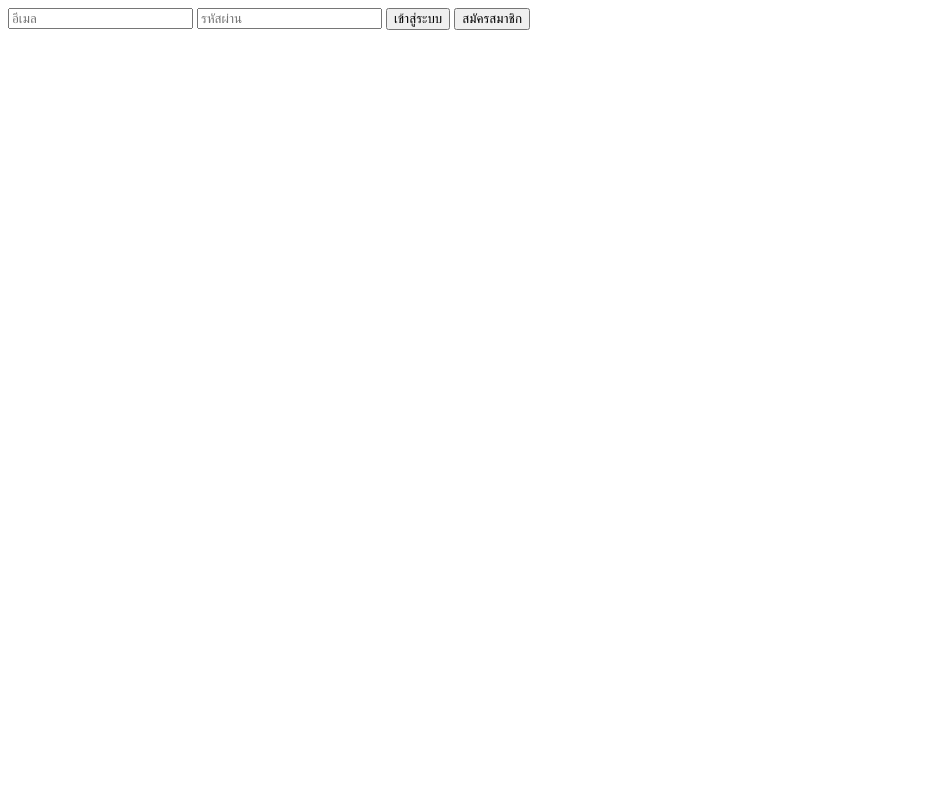
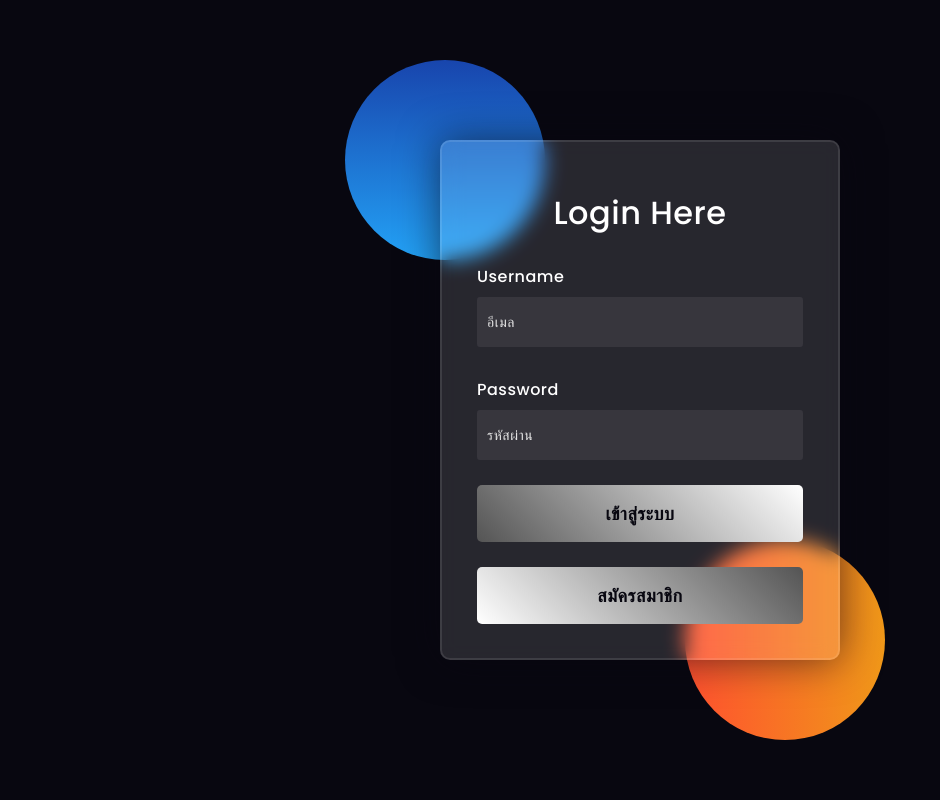
Before and after one commit to Masahiro-No/Web_from_Flask, a Flask app: page /login in a window 1280 px wide. Shown: the whole page, without its empty margins (0-940 px from the left). Run offline with Flask 3, Linux system fonts and the light colour scheme.

Commit message:
decorate login page

```diff
--- a/templates/login.html
+++ b/templates/login.html
@@ -1,6 +1,166 @@
-<form method="POST">
-    <input type="email" name="email" placeholder="อีเมล" required>
-    <input type="password" name="password" placeholder="รหัสผ่าน" required>
-    <button type="submit">เข้าสู่ระบบ</button>
-    <button type="button" onclick="window.location.href='/register'">สมัครสมาชิก</button>
-</form>
+<!DOCTYPE html>
+<html lang="en">
+<head>
+  <!-- Design by foolishdeveloper.com -->
+    <title>Glassmorphism login Form Tutorial in html css</title>
+
+    <link rel="preconnect" href="https://fonts.gstatic.com">
+    <link rel="stylesheet" href="https://cdnjs.cloudflare.com/ajax/libs/font-awesome/5.15.4/css/all.min.css">
+    <link href="https://fonts.googleapis.com/css2?family=Poppins:wght@300;500;600&display=swap" rel="stylesheet">
+    <!--Stylesheet-->
+    <style media="screen">
+      *,
+*:before,
+*:after{
+    padding: 0;
+    margin: 0;
+    box-sizing: border-box;
+}
+body{
+    background-color: #080710;
+}
+.background{
+    width: 430px;
+    height: 520px;
+    position: absolute;
+    transform: translate(-50%,-50%);
+    left: 50%;
+    top: 50%;
+}
+.background .shape{
+    height: 200px;
+    width: 200px;
+    position: absolute;
+    border-radius: 50%;
+}
+.shape:first-child{
+    background: linear-gradient(
+        #1845ad,
+        #23a2f6
+    );
+    left: -80px;
+    top: -80px;
+}
+.shape:last-child{
+    background: linear-gradient(
+        to right,
+        #ff512f,
+        #f09819
+    );
+    right: -30px;
+    bottom: -80px;
+}
+form{
+    height: 520px;
+    width: 400px;
+    background-color: rgba(255,255,255,0.13);
+    position: absolute;
+    transform: translate(-50%,-50%);
+    top: 50%;
+    left: 50%;
+    border-radius: 10px;
+    backdrop-filter: blur(10px);
+    border: 2px solid rgba(255,255,255,0.1);
+    box-shadow: 0 0 40px rgba(8,7,16,0.6);
+    padding: 50px 35px;
+}
+form *{
+    font-family: 'Poppins',sans-serif;
+    color: #ffffff;
+    letter-spacing: 0.5px;
+    outline: none;
+    border: none;
+}
+form h3{
+    font-size: 32px;
+    font-weight: 500;
+    line-height: 42px;
+    text-align: center;
+}
+
+label{
+    display: block;
+    margin-top: 30px;
+    font-size: 16px;
+    font-weight: 500;
+}
+input{
+    display: block;
+    height: 50px;
+    width: 100%;
+    background-color: rgba(255,255,255,0.07);
+    border-radius: 3px;
+    padding: 0 10px;
+    margin-top: 8px;
+    font-size: 14px;
+    font-weight: 300;
+}
+::placeholder{
+    color: #e5e5e5;
+}
+.button-1{
+    margin-top: 25px;
+    width: 100%;
+    background: linear-gradient(45deg, #545454, #ffffff);
+    color: #080710;
+    padding: 15px 0;
+    font-size: 18px;
+    font-weight: 600;
+    border-radius: 5px;
+    cursor: pointer;
+}
+.button-2{
+    margin-top: 25px;
+    width: 100%;
+    background: linear-gradient(45deg, #ffffff, #545454);
+    color: #080710;
+    padding: 15px 0;
+    font-size: 18px;
+    font-weight: 600;
+    border-radius: 5px;
+    cursor: pointer;
+}
+.social{
+  margin-top: 30px;
+  display: flex;
+}
+.social div{
+  background: red;
+  width: 150px;
+  border-radius: 3px;
+  padding: 5px 10px 10px 5px;
+  background-color: rgba(255,255,255,0.27);
+  color: #eaf0fb;
+  text-align: center;
+}
+.social div:hover{
+  background-color: rgba(255,255,255,0.47);
+}
+.social .fb{
+  margin-left: 25px;
+}
+.social i{
+  margin-right: 4px;
+}
+
+    </style>
+</head>
+<body>
+    <div class="background">
+        <div class="shape"></div>
+        <div class="shape"></div>
+    </div>
+    <form method="POST">
+        <h3>Login Here</h3>
+
+        <label for="username">Username</label>
+        <input type="email" name="email" placeholder="อีเมล" required>
+
+        <label for="password">Password</label>
+        <input type="password" name="password" placeholder="รหัสผ่าน" required>
+
+        <button type="submit" class="button-1">เข้าสู่ระบบ</button>
+        <button type="button" onclick="window.location.href='/register'" class="button-2">สมัครสมาชิก</button>
+    </form>
+</body>
+</html>
```
